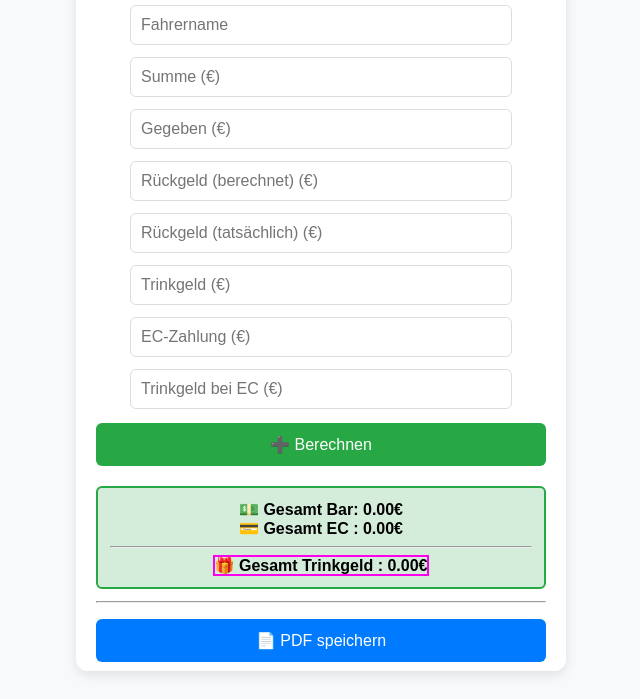
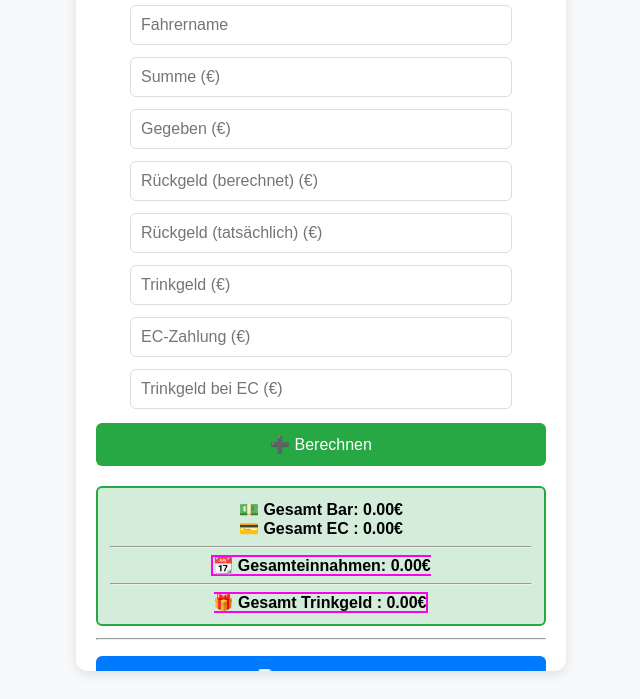
Before and after one commit to pfiffi1402/Taxikasse, a plain HTML site: page index.html in a window 1280 px wide. Shown: the part 117-816 px from the top of the page, without its empty margins (319-959 px from the left). Drawn offline with nearby package versions, Linux system fonts and the light colour scheme.

Commit message:
Update index.html

```diff
--- a/index.html
+++ b/index.html
@@ -162,7 +162,7 @@
             💵 Gesamt Bar: ${totalBar.toFixed(2)}€<br>
             💳 Gesamt EC : ${totalEC.toFixed(2)}€<br>
             <hr>
-            <span style="border: 2px solid #ff00ee;"📆 Gesamteinnahmen: ${(totalBar + totalEC).toFixed(2)}€ <hr>
+            <span style="border: 2px solid #ff00ee;">📆 Gesamteinnahmen: ${(totalBar + totalEC).toFixed(2)}€ <hr>
             🎁 Gesamt Trinkgeld : ${(totalTrinkgeld + totalECTrinkgeld).toFixed(2)}€<br></span>
         </div>
     `;
```
